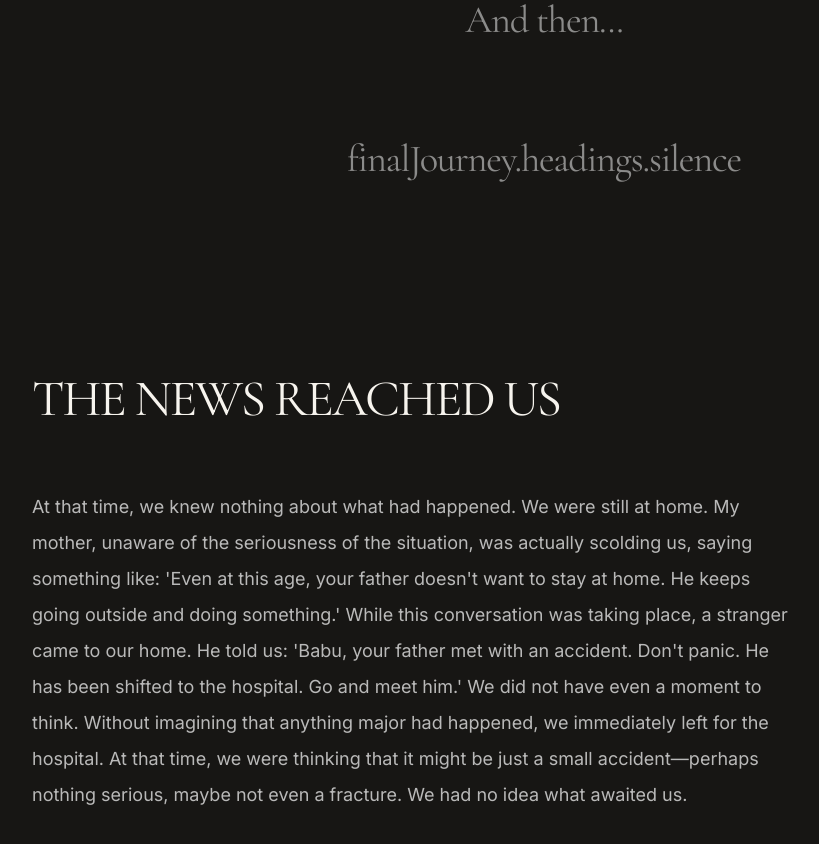
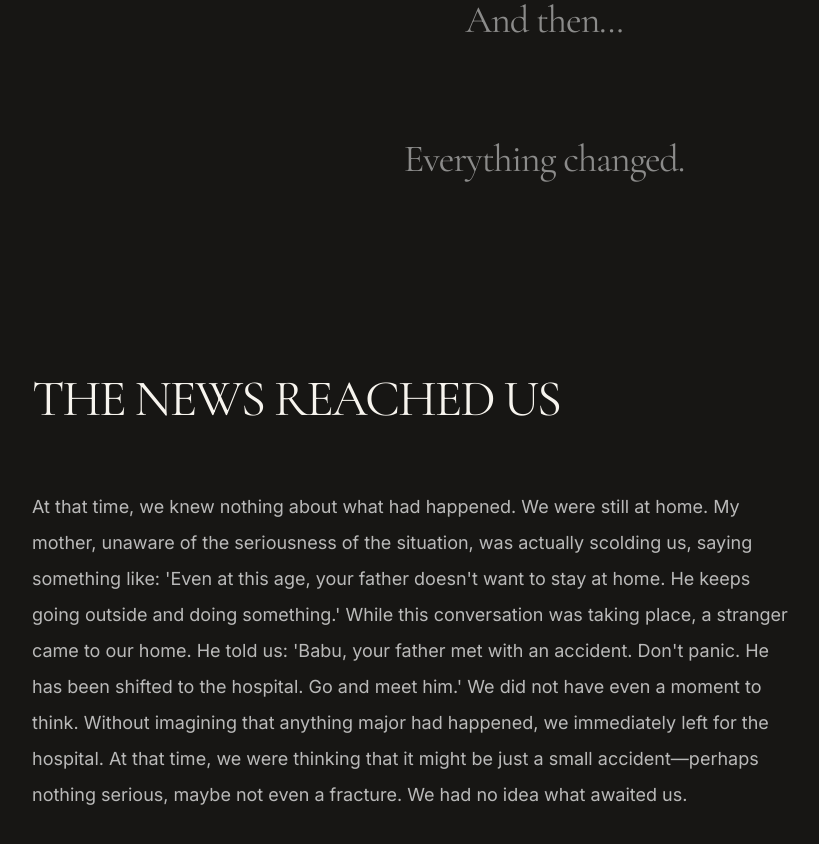
Before and after one commit to kvnrajasekhar/balarama_krishna_memorial_site, a React (Vite) app: page /story/final-journey in a window 1280 px wide. Shown: the part 3420-4264 px from the top of the page, without its empty margins (96-915 px from the left). Built offline with nearby package versions, Linux system fonts and the light colour scheme.

Commit message:
fix: update Final journey heading

```diff
--- a/src/components/sections/FinalJourney.jsx
+++ b/src/components/sections/FinalJourney.jsx
@@ -108,7 +108,7 @@ export function FinalJourney() {
             <br /><br />
             {t("finalJourney.headings.andThen")}
             <br /><br />
-            {t("finalJourney.headings.silence")}
+            {t("finalJourney.headings.everythingChanged")}
           </RevealText>
         </div>
 
```
